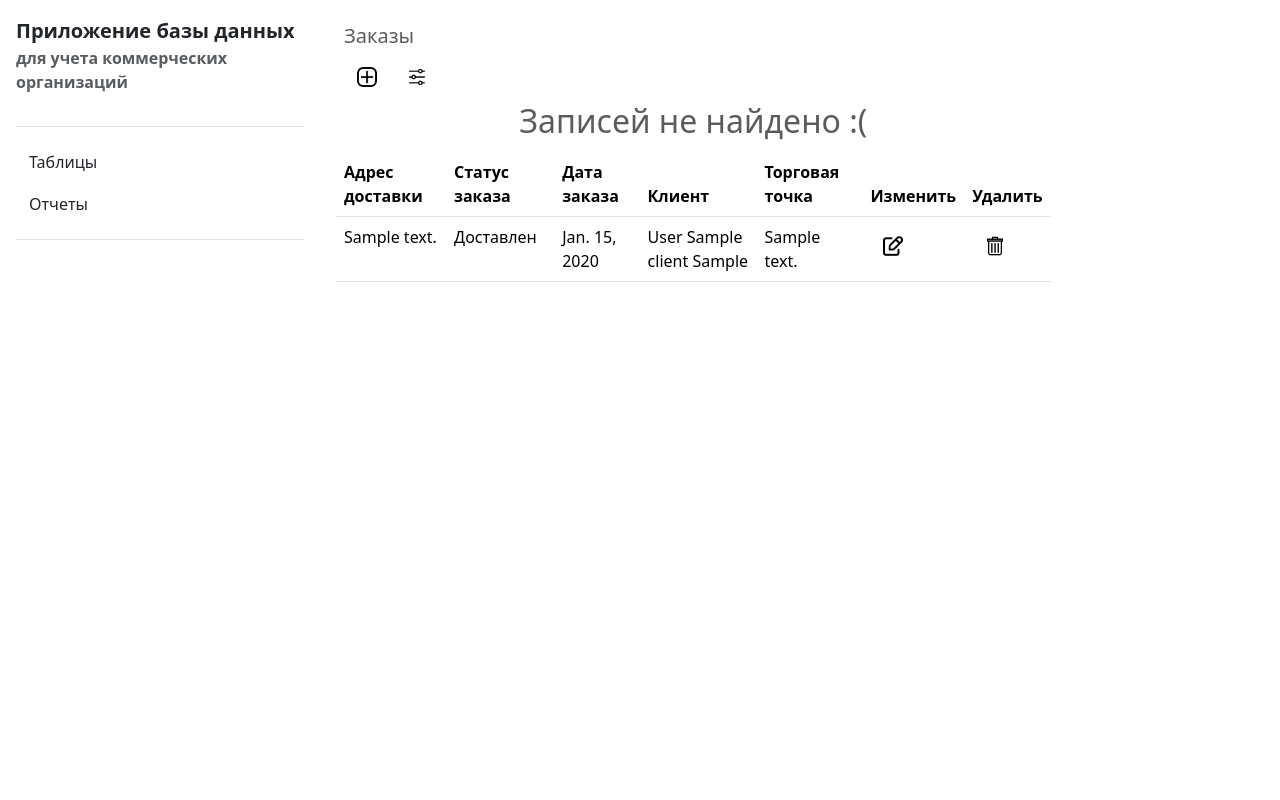
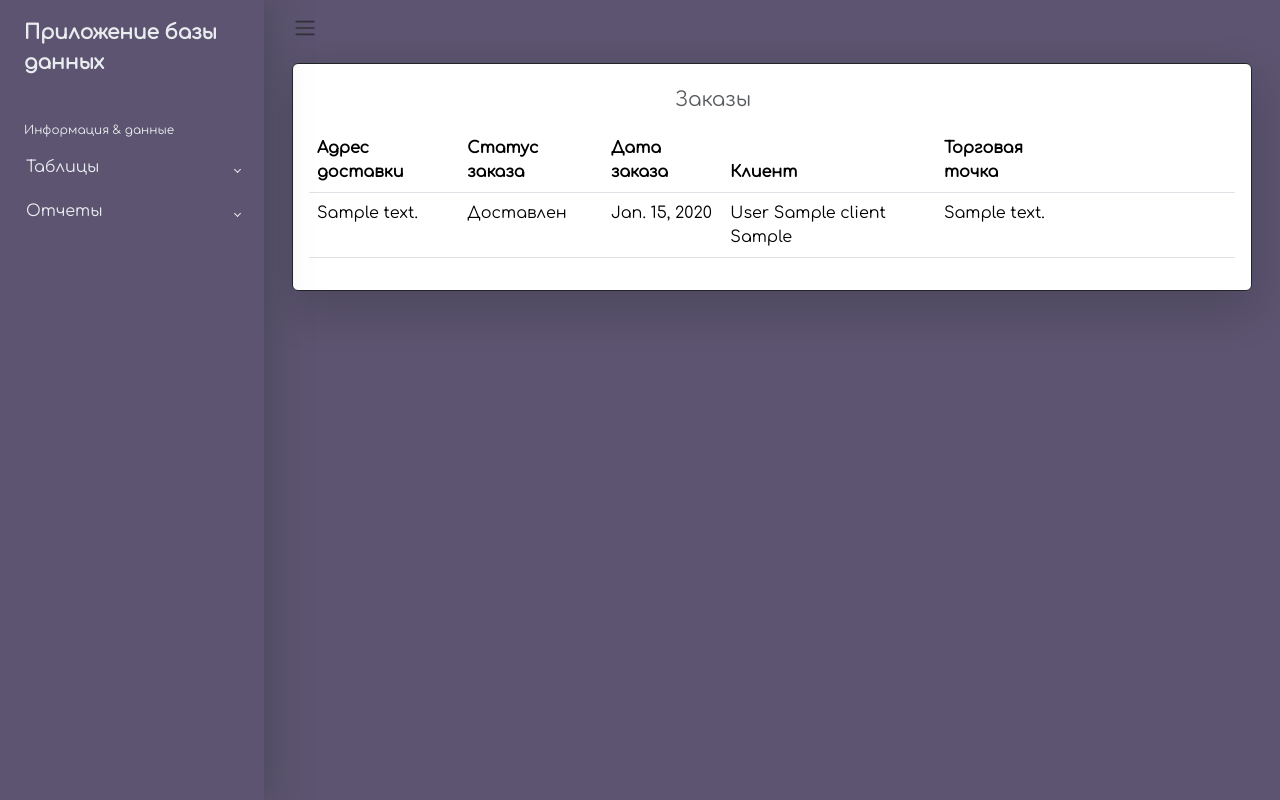
Before and after one commit to RuslanLebj/Django_database_project, a Django app: page /order_table in a window 1280 px wide. Run offline with Django 4.2, Linux system fonts and the light colour scheme; tables that the repository leaves empty hold one stand-in row (values such as "Sample post"); some libraries are stand-ins or nearby versions.

Commit message:
global update: big redisign works, added vector pictures, bug fix, new requirements

```diff
--- a/database_app/views.py
+++ b/database_app/views.py
@@ -374,7 +374,25 @@
     sales_points = SalesPoint.objects.all().order_by('id_sales_point')
 
     if request.method == "POST":
-        if request.POST.get('change_type') == "edit":
+        if request.POST.get('change_type') == "filter":
+            filter_order_address = request.POST.get('address')
+            filter_allow_order_status = True if (request.POST.get('allow_status') == 'on') else False
+            filter_order_status = True if (request.POST.get('status') == 'on') else False
+            filter_order_date = request.POST.get('date')
+            filter_fk_id_client = request.POST.get('client')
+            filter_fk_id_sales_point = request.POST.get('sales_point')
+            if filter_order_address != "":
+                orders = orders.filter(order_address=filter_order_address)
+            if filter_order_date != "":
+                orders = orders.filter(order_date=filter_order_date)
+            if filter_allow_order_status:
+                orders = orders.filter(order_status=filter_order_status)
+            if filter_fk_id_client != "":
+                orders = orders.filter(fk_id_client=filter_fk_id_client)
+            if filter_fk_id_sales_point != "":
+                orders = orders.filter(fk_id_sales_point=filter_fk_id_sales_point)
+            messages.success(request, 'Данные отфильтрованы')
+        elif request.POST.get('change_type') == "edit":
             id_order = request.POST.get('id')
             new_order_address = request.POST.get('address')
             new_order_status = True if (request.POST.get('status') == 'on') else False
--- a/djangoProject/settings.py
+++ b/djangoProject/settings.py
@@ -37,6 +37,7 @@
     'django.contrib.messages',
     'django.contrib.staticfiles',
     'django_bootstrap5',
+    'fontawesomefree',
     'database_app',
 ]
 
@@ -121,6 +122,7 @@
 
 STATIC_URL = '/static/'
 STATICFILES_DIRS = [os.path.join(BASE_DIR, 'static')]
+STATIC_ROOT = os.path.join(BASE_DIR, 'staticfiles')
 
 # Default primary key field type
 # https://docs.djangoproject.com/en/4.2/ref/settings/#default-auto-field
--- a/requirements.txt
+++ b/requirements.txt
@@ -2,6 +2,7 @@
 Django==4.2.7
 django-bootstrap5==23.3
 et-xmlfile==1.1.0
+fontawesomefree==6.5.1
 openpyxl==3.1.2
 psycopg2==2.9.9
 sqlparse==0.4.4
--- /dev/null
+++ b/static/scripts/script.js
@@ -0,0 +1,4 @@
+const toggler = document.querySelector(".btn");
+toggler.addEventListener("click",function(){
+    document.querySelector("#sidebar").classList.toggle("collapsed");
+});
--- /dev/null
+++ b/static/styles/style.css
@@ -0,0 +1,139 @@
+/* Обращаемся по api к google сервису с css шрифтами */
+@import url('https://fonts.googleapis.com/css2?family=Comfortaa&display=swap');
+
+*,
+::after,
+::before {
+    box-sizing: border-box;
+}
+
+body {
+    font-family: 'Comfortaa', sans-serif;
+    margin: 0;
+    background-color: #5C5470;
+    background-repeat: no-repeat;
+    background-position: center bottom;
+    background-size: cover;
+}
+
+
+
+a {
+    cursor: pointer;
+    text-decoration: none;
+    font-family: 'Comfortaa', sans-serif;
+}
+
+li {
+    list-style: none;
+}
+
+/* Layout skeleton */
+
+.wrapper {
+    align-items: stretch;
+    display: flex;
+    width: 100%;
+}
+
+#sidebar {
+    max-width: 264px;
+    min-width: 264px;
+    transition: all 0.35s ease-in-out;
+    box-shadow: 0 0 35px 0 rgba(49, 57, 66, 0.5);
+    z-index: 1111;
+}
+
+/* Sidebar collapse */
+
+#sidebar.collapsed {
+    margin-left: -264px;
+}
+
+.main {
+    display: flex;
+    flex-direction: column;
+    min-height: 100vh;
+    width: 100%;
+    overflow: hidden;
+    transition: all 0.35s ease-in-out;
+}
+
+.sidebar-logo {
+    padding: 1.15rem 1.5rem;
+}
+
+.sidebar-logo a {
+    color: #e9ecef;
+    font-size: 1.25rem;
+    font-weight: 600;
+}
+
+.sidebar-nav {
+    padding: 0;
+}
+
+.sidebar-header {
+    color: #e9ecef;
+    font-size: .75rem;
+    padding: 1.5rem 1.5rem .375rem;
+}
+
+a.sidebar-link {
+    padding: .625rem 1.625rem;
+    color: #e9ecef;
+    position: relative;
+    display: block;
+    font-size: 1rem;
+}
+
+.sidebar-link[data-bs-toggle="collapse"]::after {
+    border: solid;
+    border-width: 0 .075rem .075rem 0;
+    content: "";
+    display: inline-block;
+    padding: 2px;
+    position: absolute;
+    right: 1.5rem;
+    top: 1.4rem;
+    transform: rotate(-135deg);
+    transition: all .2s ease-out;
+}
+
+.sidebar-link[data-bs-toggle="collapse"].collapsed::after {
+    transform: rotate(45deg);
+    transition: all .2s ease-out;
+}
+
+.content {
+    flex: 1;
+    max-width: 100vw;
+    width: 100vw;
+}
+
+
+.modal-header {
+    background-color: #B9B4C7;
+}
+
+.modal-content {
+  border: 2px solid gray; /* Добавление обводки */
+  box-shadow: 0 0 10px rgba(0, 0, 0, 0.5); /* Добавление тени */
+}
+
+.tables-container {
+    background-color: #FFF;
+}
+
+.menu-container {
+    display: flex;
+    justify-content: flex-end;
+}
+
+/* Responsive */
+
+@media (min-width:768px) {
+    .content {
+        width: auto;
+    }
+}
--- a/templates/base.html
+++ b/templates/base.html
@@ -1,57 +1,86 @@
 <!DOCTYPE html>
 <html lang="en">
 <head>
-    <meta charset="UTF-8">
-    <title>Django App</title>
     {% load static %} <!-- Загрузка статических файлов -->
     {% load django_bootstrap5 %} <!-- Загрузка Bootstrap -->
     {% bootstrap_css %} <!-- Подключение CSS Bootstrap -->
-    <link>
+    <!-- Загрузка fontawesome для SVG картинок -->
+    <link href="{% static 'fontawesomefree/css/all.min.css' %}" rel="stylesheet" type="text/css">
+    <meta charset="UTF-8">
+    <title>Django App</title>
+    <link rel="stylesheet" type="text/css" href="{% static 'styles/style.css' %}">
 </head>
 <body>
-<div class="d-flex flex-row">
-    <div class="d-flex flex-column p-3 bg-white col-3">
-        <a href="/" class="align-items-center pb-3 mb-3 link-dark text-decoration-none border-bottom">
-            <span class="fs-5 fw-semibold">Приложение базы данных</span>
-            <p class="fw-semibold text-muted">для учета коммерческих организаций</p>
+<div class="wrapper">
+    <!-- Sidebar -->
+    <aside id="sidebar">
+        <div class="h-100">
+            <div class="sidebar-logo">
+                <a href="{% url 'home' %}">Приложение базы данных</a>
+            </div>
+            <!-- Sidebar Navigation -->
+            <ul class="sidebar-nav">
+                <li class="sidebar-header">
+                    Информация & данные
+                </li>
+                <li class="sidebar-item">
+                    <a href="#" class="sidebar-link collapsed" data-bs-toggle="collapse" data-bs-target="#tables"
+                       aria-expanded="false" aria-controls="tables">
+                        <i class="fa-solid fa-list"></i>
+                        Таблицы
                     </a>
-        <ul class="list-unstyled ps-0">
-            <li class="mb-1">
-                <button class="btn btn-toggle align-items-center rounded collapsed " data-bs-toggle="collapse"
-                        data-bs-target="#tables-collapse" aria-expanded="false">
-                    Таблицы
-                </button>
-                <div class="collapse" id="tables-collapse">
-                    <ul class="btn-toggle-nav list-unstyled fw-normal pb-1 small">
-                        <li><a href="{% url 'brand_table' %}" class="link-dark rounded">Брэнды</a></li>
-                        <li><a href="{% url 'client_table' %}" class="link-dark rounded">Клиенты</a></li>
-                        <li><a href="{% url 'commercial_organization_table' %}" class="link-dark rounded">Коммерческие
-                            организации</a></li>
-                        <li><a href="{% url 'country_table' %}" class="link-dark rounded">Страны</a></li>
-                        <li><a href="{% url 'establishment_form_table' %}" class="link-dark rounded">Формы
-                            учреждения</a></li>
-                        <li><a href="{% url 'order_table' %}" class="link-dark rounded">Заказы</a></li>
-                        <li><a href="{% url 'product_table' %}" class="link-dark rounded">Товары</a></li>
+                    <ul id="tables" class="sidebar-dropdown list-unstyled collapse" data-bs-parent="#sidebar">
+                        <li class="sidebar-item">
+                            <a href="{% url 'brand_table' %}" class="sidebar-link">Брэнды</a>
+                        </li>
+                        <li class="sidebar-item">
+                            <a href="{% url 'client_table' %}" class="sidebar-link">Клиенты</a>
+                        </li>
+                        <li class="sidebar-item">
+                            <a href="{% url 'commercial_organization_table' %}" class="sidebar-link">Коммерческие
+                                организации</a>
+                        </li>
+                        <li class="sidebar-item">
+                            <a href="{% url 'country_table' %}" class="sidebar-link">Страны</a>
+                        </li>
+                        <li class="sidebar-item">
+                            <a href="{% url 'establishment_form_table' %}" class="sidebar-link">Формы
+                                учреждения</a>
+                        </li>
+                        <li class="sidebar-item">
+                            <a href="{% url 'order_table' %}" class="sidebar-link">Заказы</a>
+                        </li>
+                        <li class="sidebar-item">
+                            <a href="{% url 'product_table' %}" class="sidebar-link">Товары</a>
+                        </li>
+                    </ul>
+                </li>
+                <li class="sidebar-item">
+                    <a href="#" class="sidebar-link collapsed" data-bs-toggle="collapse" data-bs-target="#reports"
+                       aria-expanded="false" aria-controls="reports">
+                        <i class="fa-solid fa-book-open"></i>
+                        Отчеты
+                    </a>
+                    <ul id="reports" class="sidebar-dropdown list-unstyled collapse" data-bs-parent="#sidebar">
+                        <li class="sidebar-item">
+                            <a href="{% url 'clients_total_receipt_price_report' %}" class="sidebar-link">Общая
+                                сумма, потраченная каждым клиентом</a>
+                        </li>
+                    </ul>
+                </li>
             </ul>
         </div>
-            </li>
-            <li class="mb-1">
-                <button class="btn btn-toggle align-items-center rounded collapsed " data-bs-toggle="collapse"
-                        data-bs-target="#reports-collapse" aria-expanded="false">
-                    Отчеты
+    </aside>
+    <!-- Main Component -->
+    <div class="main">
+        <nav class="navbar navbar-expand px-3">
+            <!-- Button for sidebar toggle -->
+            <button class="btn" type="button">
+                <span class="navbar-toggler-icon"></span>
             </button>
-                <div class="collapse" id="reports-collapse">
-                    <ul class="btn-toggle-nav list-unstyled fw-normal pb-1 small">
-                        <li><a href="{% url 'clients_total_receipt_price_report' %}" class="link-dark rounded">Общая
-                            сумма, потраченная каждым клиентом</a></li>
-                    </ul>
-                </div>
-            </li>
-            <li class="border-top my-3"></li>
-        </ul>
-    </div>
-    <div class="d-flex flex-column p-3 bg-white col-7">
-
+        </nav>
+        <main class="content px-3 py-2">
+            <div class="container-fluid">
                 <!-- Показ уведомления об изменении данных -->
                 {% if messages %}
                     {% for message in messages %}
@@ -60,15 +89,17 @@
                         </div>
                     {% endfor %}
                 {% endif %}
-
+                <div class="tables-container p-3 rounded border border-dark shadow-lg">
                     {% block content %}
                     {% endblock %}
-
+                </div>
+            </div>
+        </main>
     </div>
 </div>
 
 {% bootstrap_javascript %} <!-- Подключение JavaScript Bootstrap -->
-
+<script src="{% static 'scripts/script.js' %}"></script>
 <!-- Скрипт установки таймера уведомления -->
 <script>
     // Показать уведомление при загрузке страницы, если оно есть
--- a/templates/index.html
+++ b/templates/index.html
@@ -1,7 +1,9 @@
 {% extends 'base.html' %}
 
 {% block content %}
-    <div class="d-flex justify-content-center mb-1 ">
-        <h2 class="text-muted">Таблица не выбрана</h2>
+    <div class="mb-3">
+        <h4>Приложение для работы с данными коммерческих организаций</h4>
+        <i class="fa-brands fa-github"></i>
+        <a class="git-link link-dark" href="https://github.com/RuslanLebj/Django_database_project">GitHub проекта</a>
     </div>
 {% endblock %}
--- a/templates/order_table.html
+++ b/templates/order_table.html
@@ -1,23 +1,25 @@
 {% extends 'base.html' %}
 {% load static %}
 {% block content %}
-    <div class="m-2">
-        <h5 class="text-muted">Заказы</h5>
-        <button type="button" class="btn" data-bs-toggle="modal" data-bs-target="#addModal">
+
+    <div class="menu-container m-2">
+        <h5 class="text-muted col-md-6 ">Заказы</h5>
+        <div>
+            <button type="button" class="btn add-button" data-bs-toggle="modal" data-bs-target="#addModal">
                 <div style="width: 20px">
-                <img src="{% static 'media/add_icon.png' %}" class="img-fluid" alt="Responsive image">
+                    <i class="fa-solid fa-plus"></i>
                 </div>
             </button>
-        <!-- Кнопка отрытия модального окна фильтрации списка -->
-        <button type="button" class="btn" data-bs-toggle="modal" data-bs-target="#filterModal">
+            <button type="button" class="btn filter-button" data-bs-toggle="modal" data-bs-target="#filterModal">
                 <div style="width: 20px">
-                <img src="{% static 'media/filter_icon.png' %}" class="img-fluid" alt="Responsive image">
+                    <i class="fa-solid fa-filter"></i>
                 </div>
             </button>
         </div>
+    </div>
 
     <!-- В случае пустого списка -->
-    {% if products|length == 0 %}
+    {% if orders|length == 0 %}
         <div class="d-flex justify-content-center mb-1 ">
             <h2 class="text-muted">Записей не найдено :(</h2>
         </div>
@@ -31,8 +33,8 @@
             <th scope="col">Дата заказа</th>
             <th scope="col">Клиент</th>
             <th scope="col">Торговая точка</th>
-            <th scope="col">Изменить</th>
-            <th scope="col">Удалить</th>
+            <th scope="col" class="col-1"></th>
+            <th scope="col" class="col-1"></th>
         </tr>
         </thead>
         <tbody>
@@ -50,9 +52,9 @@
                 <td>{{ order.client }}</td>
                 <td>{{ order.sales_point }}</td>
                 <td>
-                    <button type="button" class="btn" data-bs-toggle="dropdown" aria-expanded="false">
+                    <button type="button" class="btn edit-button" data-bs-toggle="dropdown" aria-expanded="false">
                         <div style="width: 20px">
-                            <img src="{% static 'media/edit_icon.png' %}" class="img-fluid" alt="Responsive image">
+                            <i class="fa-solid fa-pen-to-square"></i>
                         </div>
                     </button>
                     <ul class="dropdown-menu">
@@ -115,9 +117,9 @@
                     </ul>
                 </td>
                 <td>
-                    <button type="button" class="btn" data-bs-toggle="dropdown" aria-expanded="false">
+                    <button type="button" class="btn delete-button" data-bs-toggle="dropdown" aria-expanded="false">
                         <div style="width: 20px">
-                            <img src="{% static 'media/delete_icon.png' %}" class="img-fluid" alt="Responsive image">
+                            <i class="fa-solid fa-trash"></i>
                         </div>
                     </button>
                     <ul class="dropdown-menu">
```
Also changed, not shown: other parts of templates/order_table.html (+24 -6 lines), templates/brand_table.html (+23 -17 lines), templates/client_table.html (+20 -13 lines), templates/commercial_organization_table.html (+21 -13 lines), templates/country_table.html (+20 -13 lines), templates/establishment_form_table.html (+20 -13 lines), templates/product_table.html (+29 -18 lines), static/media/add_icon.png (deleted), static/media/delete_icon.png (deleted), static/media/edit_icon.png (deleted), static/media/filter_icon.png (deleted), static/media/save_file_icon.png (deleted). Lines whose indentation alone changed are shown as unchanged.
